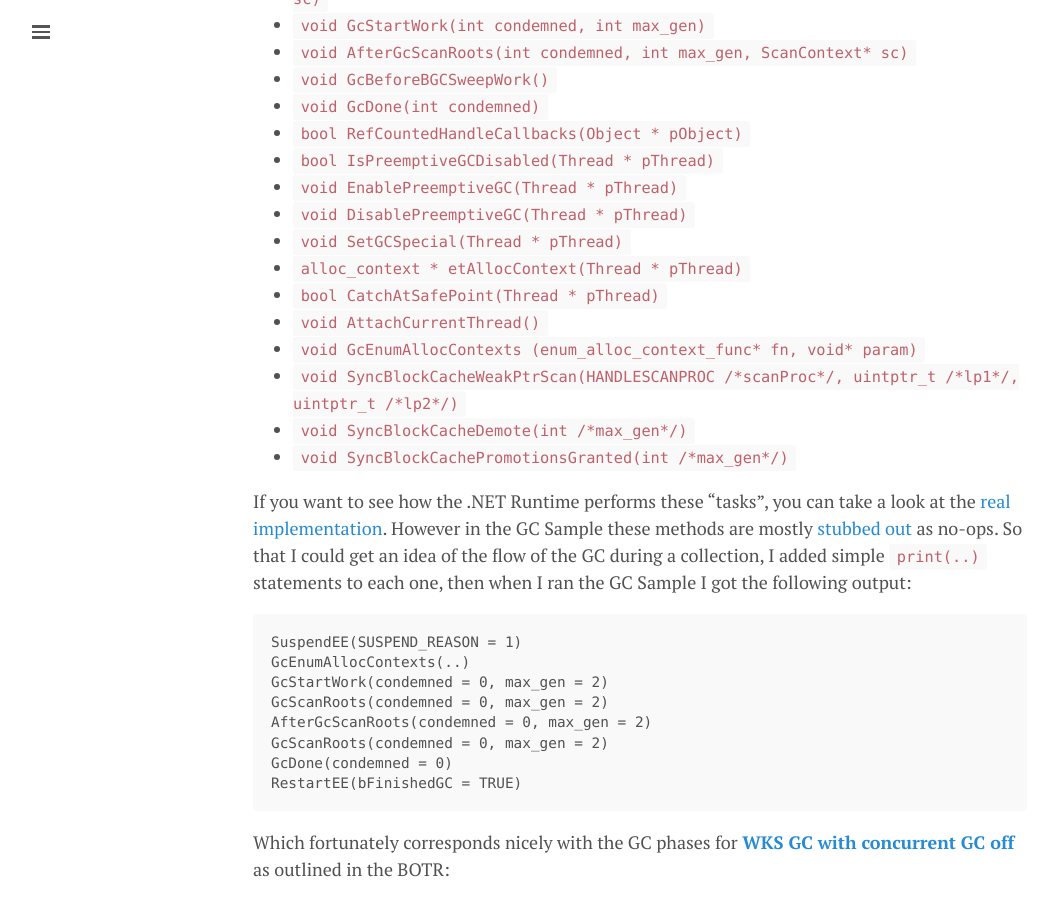
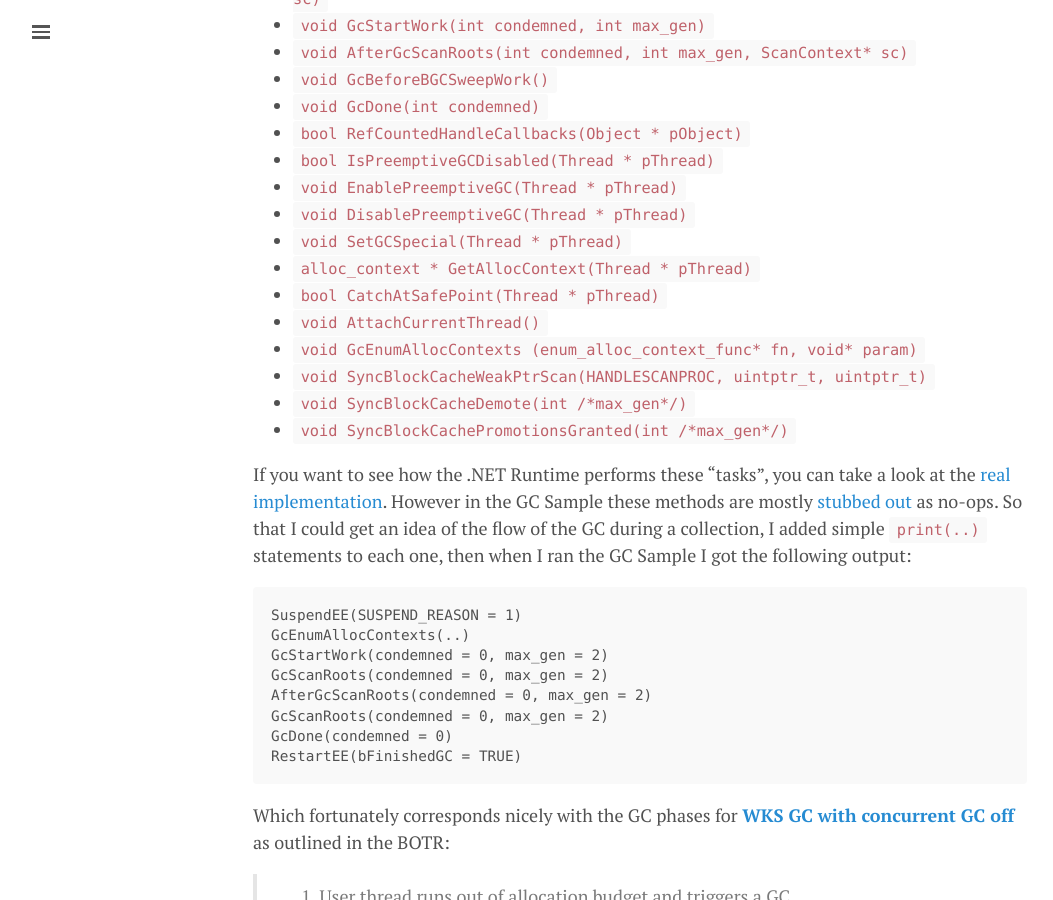
Before and after one commit to mattwarren/mattwarren.github.io, a Jekyll site: the page built from _posts/2016-01-30-learning-how-garbage-collectors-work-part-1.md, in a window 1280 px wide and 900 px high, scrolled down 6652 px. Shown: the whole window, without its empty margins (0-1053 px from the left). Built offline with Jekyll 4.4.1, drawn with Linux system fonts in a browser that asks for light colours; nearby versions of some CDN libraries; comment, search, counter and statistics services are not loaded; some of the changed text lies outside the part shown.

Commit message:
Formatting of old posts

```diff
--- a/_posts/2016-01-30-learning-how-garbage-collectors-work-part-1.md
+++ b/_posts/2016-01-30-learning-how-garbage-collectors-work-part-1.md
@@ -159,11 +159,11 @@ To understand this interaction between the GC and the EE, it's helpful to look a
 - `void EnablePreemptiveGC(Thread * pThread)`
 - `void DisablePreemptiveGC(Thread * pThread)`
 - `void SetGCSpecial(Thread * pThread)`
-- `alloc_context * etAllocContext(Thread * pThread)`
+- `alloc_context * GetAllocContext(Thread * pThread)`
 - `bool CatchAtSafePoint(Thread * pThread)`
 - `void AttachCurrentThread()`
 - `void GcEnumAllocContexts (enum_alloc_context_func* fn, void* param)`
-- `void SyncBlockCacheWeakPtrScan(HANDLESCANPROC /*scanProc*/, uintptr_t /*lp1*/, uintptr_t /*lp2*/)`
+- `void SyncBlockCacheWeakPtrScan(HANDLESCANPROC, uintptr_t, uintptr_t)`
 - `void SyncBlockCacheDemote(int /*max_gen*/)`
 - `void SyncBlockCachePromotionsGranted(int /*max_gen*/)`
 
```
Also changed, not shown: _posts/2014-11-01-the-stack-overflow-tag-engine-part-1.md (+1 -1 lines), _posts/2015-08-19-the-stack-overflow-tag-engine-part-2.md (+1 -1 lines), _posts/2015-10-29-the-stack-overflow-tag-engine-part-3.md (+1 -1 lines).
